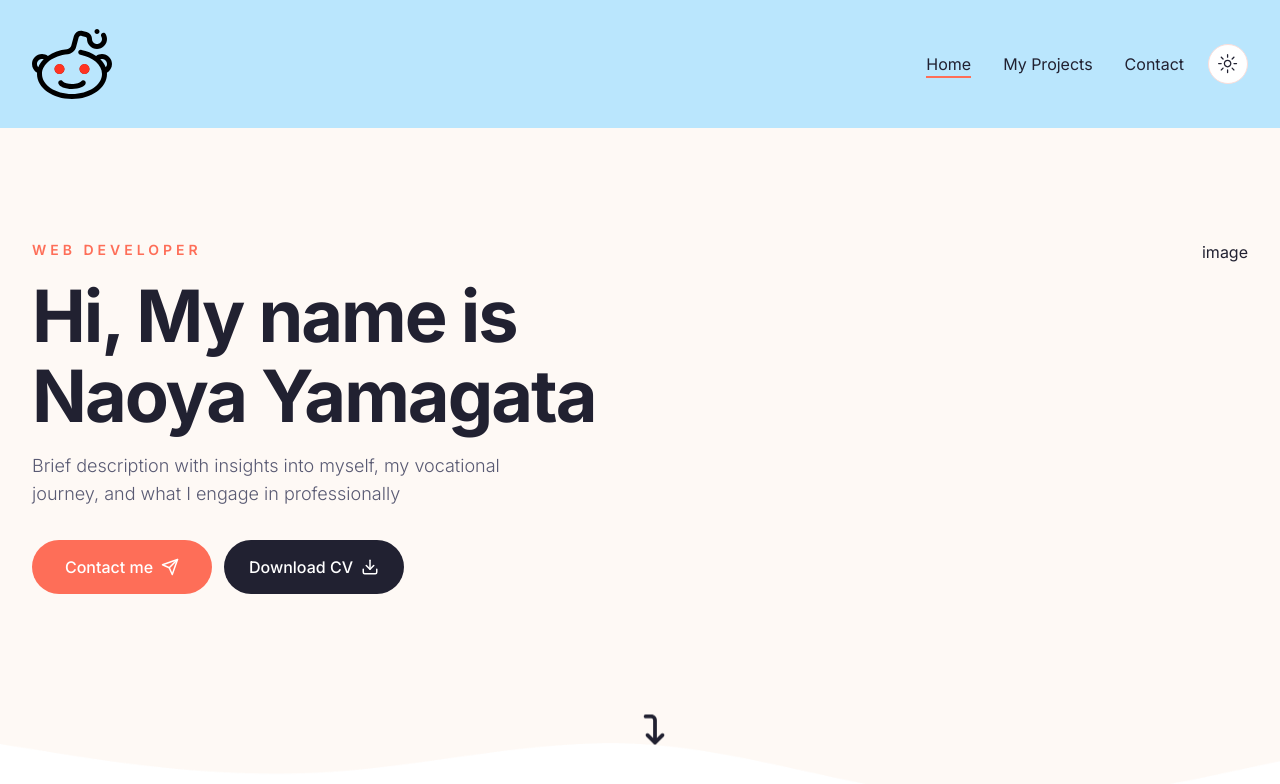
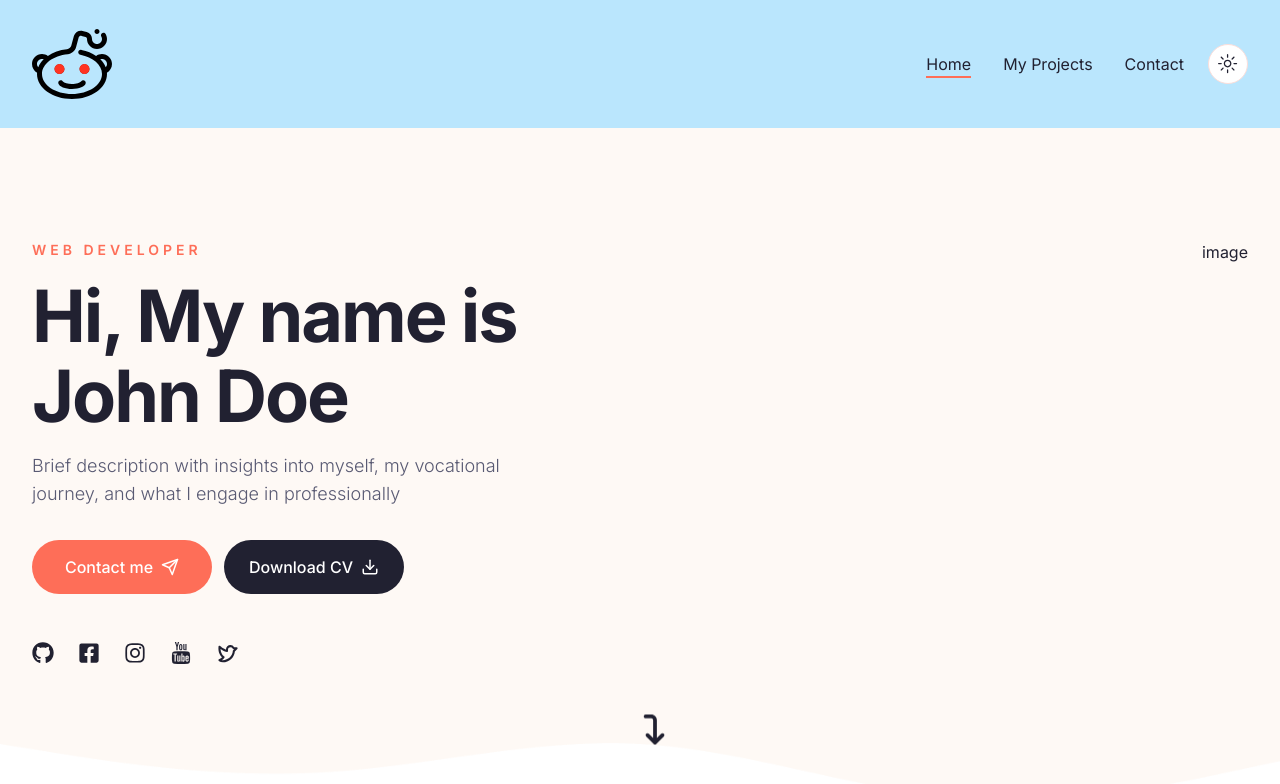
Before and after one commit to Kroro1208/nextjs-portfolio-website, a Next.js app: page / in a window 1280 px wide. Shown: the top 784 px of the page. Built offline with nearby package versions, Linux system fonts and the light colour scheme.

Commit message:
SNSアイコン設定してスタイリングした

```diff
--- a/components/Hero.jsx
+++ b/components/Hero.jsx
@@ -2,6 +2,7 @@ import { Button } from "./ui/button"
 import { Download, Send } from "lucide-react";
 import { FaArrowTurnDown } from "react-icons/fa6";
 import Link from "next/link";
+import Socials from "./Socials";
 
 
 
@@ -13,7 +14,7 @@ const Hero = () => {
                 <div className="flex justify-between gap-x-8">
                     <div className="flex max-w-[600px] flex-col justify-center mx-auto xl:mx-0 text-center xl:text-left">
                         <div className="text-sm uppercase font-semibold mb-4 text-primary tracking-[4px]">Web Developer</div>
-                        <h1 className="h1 mb-4">Hi, My name is Naoya Yamagata</h1>
+                        <h1 className="h1 mb-4">Hi, My name is John Doe</h1>
                         <p className="subtitle max-w-[490px] mx-auto xl:mx-0">Brief description with insights into myself, my vocational journey, and what I engage in professionally</p>
                         <div className="flex flex-col gap-3 md:flex-row mx-auto xl:mx-0 mb-12">
                             <Link href="/contact">
@@ -25,6 +26,7 @@ const Hero = () => {
                                 Download CV<Download size={18} />
                             </Button>
                         </div>
+                        <Socials containerStyles={"flex gap-6 mx-auto xl:mx-0"} iconsStyles={"text-foreground text-[22px] hover:text-primary hover:scale-125 transition-all"} />
                     </div>
                     <div className="hidden xl:flex relative">image</div>
                 </div>
--- a/components/Socials.jsx
+++ b/components/Socials.jsx
@@ -1,9 +1,43 @@
+"use client";
+import { FaFacebookSquare, FaInstagram, FaGithub } from "react-icons/fa";
+import { TfiYoutube } from "react-icons/tfi";
+import { PiTwitterLogoBold } from "react-icons/pi";
+import Link from "next/link";
+
 import React from 'react'
+const icons = [
+    {
+        path: "https://github.com/Kroro1208",
+        name: <FaGithub />
+    },
+    {
+        path: "https://www.facebook.com/?locale=ja_JP",
+        name: <FaFacebookSquare />
+    },
+    {
+        path: "https://www.instagram.com/",
+        name: <FaInstagram />
+    },
+    {
+        path: "https://www.youtube.com/",
+        name: <TfiYoutube />
+    },
+    {
+        path: "https://twitter.com/?lang=ja",
+        name: <PiTwitterLogoBold />
+    },
+]
 
-const Socials = () => {
+const Socials = ({ containerStyles, iconsStyles }) => {
     return (
-        <div>
-
+        <div className={`${containerStyles}`}>
+            {icons.map((icon, index) => {
+                return (
+                    <Link href={icon.path} key={index}>
+                        <div className={`${iconsStyles}`}>{icon.name}</div>
+                    </Link>
+                )
+            })}
         </div>
     )
 }
```
